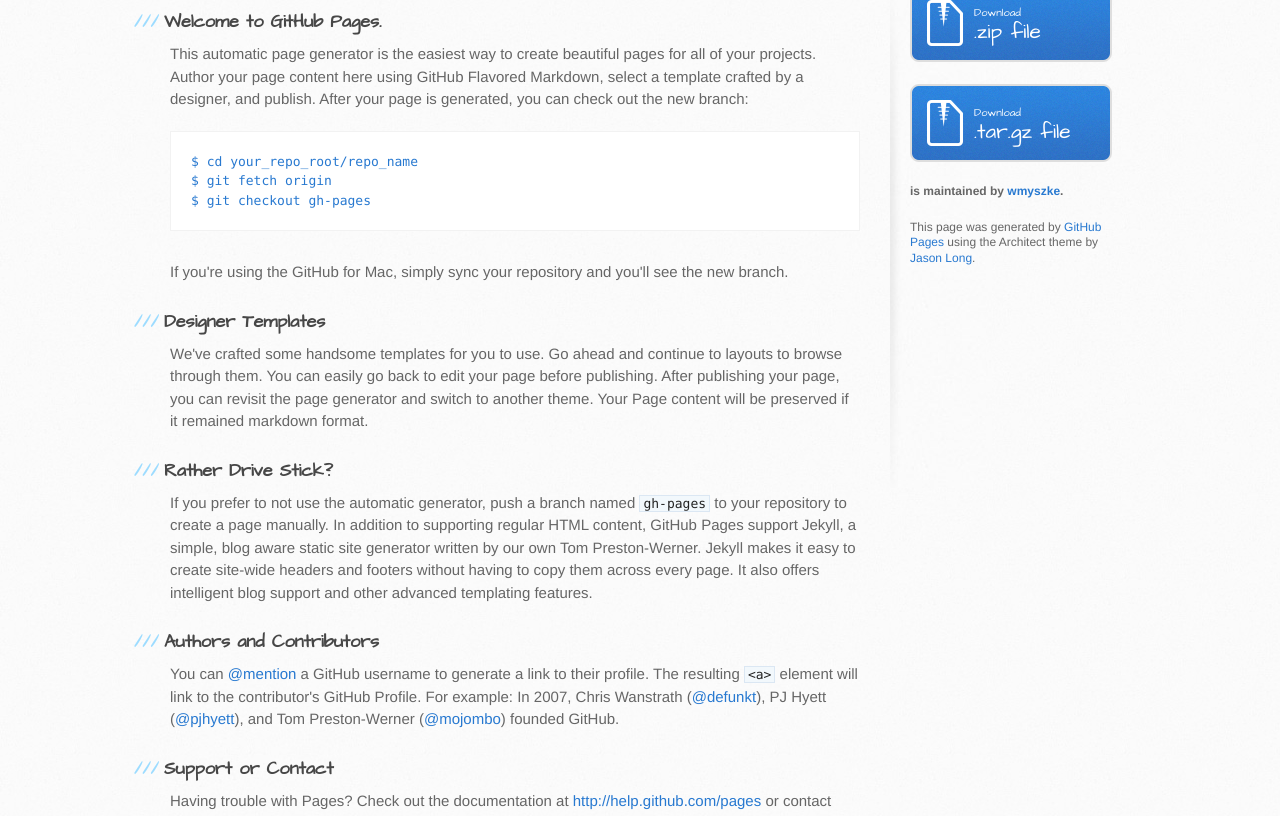
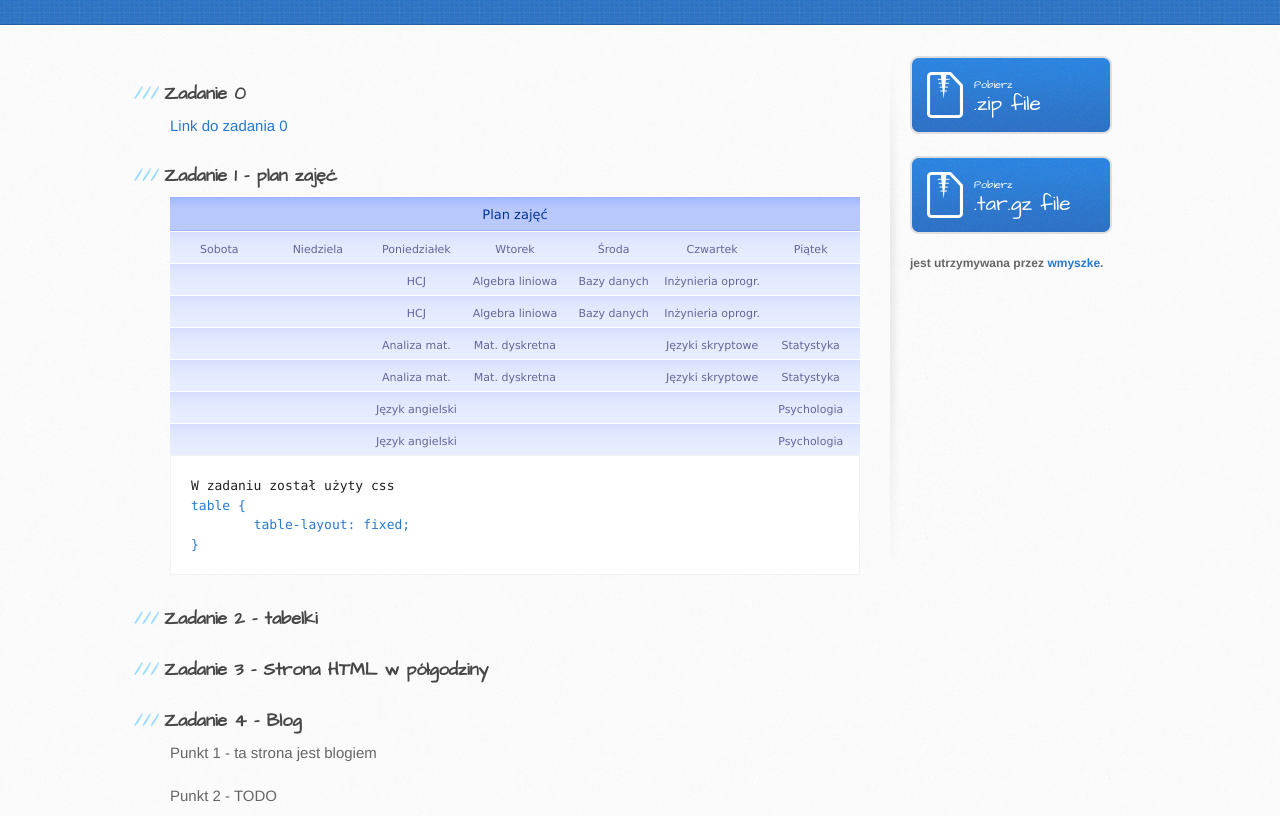
Before and after one commit to wmyszke/HCJ, a plain HTML site: page index.html in a window 1280 px wide. Shown: the part 248-1064 px from the top of the page. Drawn offline with Linux system fonts and the light colour scheme.

Commit message:
zadanie1

```diff
--- /dev/null
+++ b/css_zadania/zad1.css
@@ -0,0 +1,41 @@
+#zad1 table {
+	table-layout: fixed;
+	/*border: 2px solid blue;*/
+	border: none;
+}
+
+#zad1 tbody {
+
+}
+#zad1 caption {
+	height:26px;
+	/*border: 2px solid red;*/
+	background-image:url('../zdjecia_zad1/gradhead.png');
+	font-family: "Lucida Sans Unicode", "Lucida Grande", Sans-Serif;
+	padding-top: 8px;
+	font-size: 13px;
+	font-weight: normal;
+	color: #039;
+}
+#zad1 tr  {
+	height:32px;
+	/*border: 2px solid yellow;*/
+	border-top: 1px solid white;
+	background-image:url('../zdjecia_zad1/gradback.png');
+	font-size: 11px;
+	font-weight: normal;
+	color: #669;
+}
+#zad1 tr:hover {
+	background-image:url('../zdjecia_zad1/gradhover.png');
+}
+
+#zad1 td {
+	border: 0px none;
+	font-family: "Lucida Sans Unicode", "Lucida Grande", Sans-Serif;
+	padding-top: 10px;
+}
+#zad1 th {
+	padding-top: 10px;
+	font-family: "Lucida Sans Unicode", "Lucida Grande", Sans-Serif;
+}
--- a/index.html
+++ b/index.html
@@ -9,6 +9,8 @@
     <link rel="stylesheet" type="text/css" href="stylesheets/pygment_trac.css" media="screen" />
     <link rel="stylesheet" type="text/css" href="stylesheets/print.css" media="print" />
 
+    <link rel="stylesheet" type="text/css" href="css_zadania/zad1.css" />
+
     <!--[if lt IE 9]>
     <script src="//html5shiv.googlecode.com/svn/trunk/html5.js"></script>
     <![endif]-->
@@ -19,56 +21,138 @@
   <body>
     <header>
       <div class="inner">
-        <h1>Hcj</h1>
+        <h1>Hcj-Techniki internetowe</h1>
         <h2>Blog</h2>
-        <a href="https://github.com/wmyszke/HCJ" class="button"><small>View project on</small>GitHub</a>
+        <a href="https://github.com/wmyszke/HCJ" class="button"><small>Obejrzyj projekt na  </small>GitHub</a>
       </div>
     </header>
 
     <div id="content-wrapper">
       <div class="inner clearfix">
         <section id="main-content">
-          <h3>Welcome to GitHub Pages.</h3>
+          <h3>Zadanie 0</h3>
 
-<p>This automatic page generator is the easiest way to create beautiful pages for all of your projects. Author your page content here using GitHub Flavored Markdown, select a template crafted by a designer, and publish. After your page is generated, you can check out the new branch:</p>
+<p><a href="https://github.com/wmyszke/Techniki_internetowe/tree/master/Zadanie0">Link do zadania 0</a></p>
 
-<pre><code>$ cd your_repo_root/repo_name
-$ git fetch origin
-$ git checkout gh-pages
+
+
+<h3>Zadanie 1 - plan zajęć</h3>
+<div id="zad1">
+<table>
+	<caption>Plan zajęć</caption>
+	<thead>
+	<tr>
+		<th>Sobota</th>
+		<th>Niedziela</th>
+		<th>Poniedziałek</th>
+		<th>Wtorek</th>
+		<th>Środa</th>
+		<th>Czwartek</th>
+		<th>Piątek</th>
+	</tr>
+	</thead>
+	<tbody>
+	<tr>
+		<td> </td>
+		<td> </td>
+		<td>HCJ</td>
+		<td>Algebra liniowa</td>
+		<td>Bazy danych</td>
+		<td>Inżynieria oprogr.</td>
+		<td> </td>
+	</tr>
+	<tr>
+		<td> </td>
+		<td> </td>
+		<td>HCJ</td>
+		<td>Algebra liniowa</td>
+		<td>Bazy danych</td>
+		<td>Inżynieria oprogr. </td>
+		<td> </td>
+	</tr>
+	<tr>
+		<td> </td>
+		<td> </td>
+		<td>Analiza mat.</td>
+		<td>Mat. dyskretna</td>
+		<td> </td>
+		<td>Języki skryptowe</td>
+		<td>Statystyka </td>
+	</tr>
+	<tr>
+		<td> </td>
+		<td> </td>
+		<td>Analiza mat.</td>
+		<td>Mat. dyskretna</td>
+		<td> </td>
+		<td>Języki skryptowe</td>
+		<td>Statystyka</td>
+	</tr>
+	<tr>
+		<td> </td>
+		<td> </td>
+		<td>Język angielski</td>
+		<td> </td>
+		<td> </td>
+		<td> </td>
+		<td>Psychologia</td>
+	</tr>
+	<tr>
+		<td> </td>
+		<td> </td>
+		<td>Język angielski</td>
+		<td> </td>
+		<td> </td>
+		<td> </td>
+		<td>Psychologia</td>
+	</tr>
+	</tbody>
+</table>
+
+<pre>W zadaniu został użyty css<code>
+table {
+	table-layout: fixed;
+}
 </code></pre>
 
-<p>If you're using the GitHub for Mac, simply sync your repository and you'll see the new branch.</p>
+</div>
 
-<h3>Designer Templates</h3>
+<h3>Zadanie 2 - tabelki</h3>
 
-<p>We've crafted some handsome templates for you to use. Go ahead and continue to layouts to browse through them. You can easily go back to edit your page before publishing. After publishing your page, you can revisit the page generator and switch to another theme. Your Page content will be preserved if it remained markdown format.</p>
 
-<h3>Rather Drive Stick?</h3>
 
-<p>If you prefer to not use the automatic generator, push a branch named <code>gh-pages</code> to your repository to create a page manually. In addition to supporting regular HTML content, GitHub Pages support Jekyll, a simple, blog aware static site generator written by our own Tom Preston-Werner. Jekyll makes it easy to create site-wide headers and footers without having to copy them across every page. It also offers intelligent blog support and other advanced templating features.</p>
+<h3>Zadanie 3 - Strona HTML w półgodziny</h3>
 
-<h3>Authors and Contributors</h3>
+<h3>Zadanie 4 - Blog</h3>
 
-<p>You can <a href="https://github.com/blog/821" class="user-mention">@mention</a> a GitHub username to generate a link to their profile. The resulting <code>&lt;a&gt;</code> element will link to the contributor's GitHub Profile. For example: In 2007, Chris Wanstrath (<a href="https://github.com/defunkt" class="user-mention">@defunkt</a>), PJ Hyett (<a href="https://github.com/pjhyett" class="user-mention">@pjhyett</a>), and Tom Preston-Werner (<a href="https://github.com/mojombo" class="user-mention">@mojombo</a>) founded GitHub.</p>
+<p>Punkt 1 - ta strona jest blogiem</p>
+<p>Punkt 2 - TODO</p>
 
-<h3>Support or Contact</h3>
+<h3>Zadanie 5 - Pokazy slajdów w HTML5</h3>
 
-<p>Having trouble with Pages? Check out the documentation at <a href="http://help.github.com/pages">http://help.github.com/pages</a> or contact <a href="mailto:support@github.com">support@github.com</a> and we’ll help you sort it out.</p>
+<h3>Zadanie 6 - CSS3 Patterns Gallery</h3>
+
+<h3>Zadanie 7 - Galeria zdjęć</h3>
+
+
+
         </section>
+
+<!-- ------------------------------------------------------------------------------- -->
 
         <aside id="sidebar">
           <a href="https://github.com/wmyszke/HCJ/zipball/master" class="button">
-            <small>Download</small>
+            <small>Pobierz</small>
             .zip file
           </a>
           <a href="https://github.com/wmyszke/HCJ/tarball/master" class="button">
-            <small>Download</small>
+            <small>Pobierz</small>
             .tar.gz file
           </a>
 
-          <p class="repo-owner"><a href="https://github.com/wmyszke/HCJ"></a> is maintained by <a href="https://github.com/wmyszke">wmyszke</a>.</p>
+          <p class="repo-owner"><a href="https://github.com/wmyszke/HCJ"></a> jest utrzymywana przez <a href="https://github.com/wmyszke">wmyszke</a>.</p>
 
-          <p>This page was generated by <a href="pages.github.com">GitHub Pages</a> using the Architect theme by <a href="http://twitter.com/jasonlong">Jason Long</a>.</p>
+
         </aside>
       </div>
     </div>
--- /dev/null
+++ b/jak_wyswietlic_bloga.txt
@@ -0,0 +1 @@
+http://wmyszke.github.io/HCJ/
```
Also changed, not shown: zdjecia_zad1/gradback.png (added), zdjecia_zad1/gradhead.png (added), zdjecia_zad1/gradhover.png (added).
